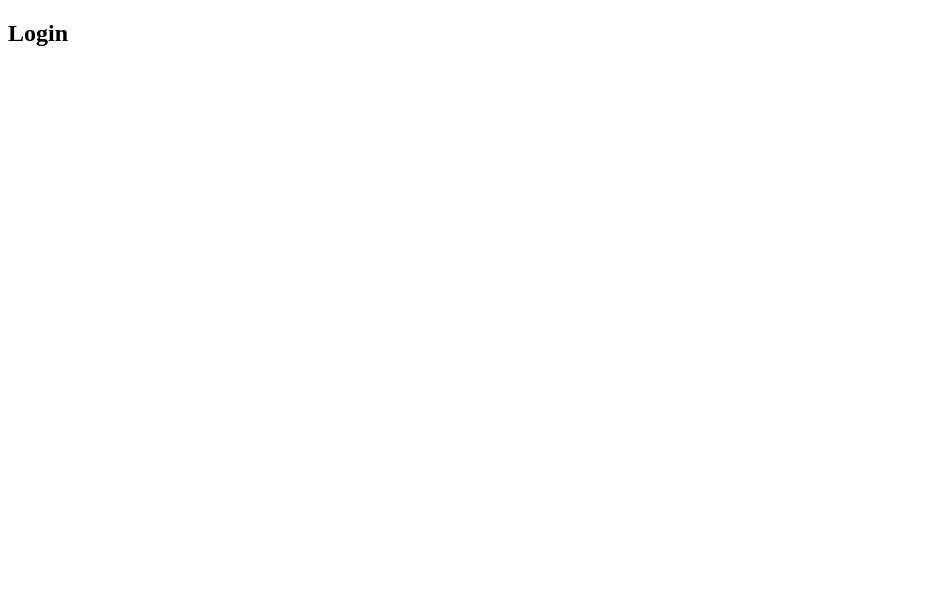
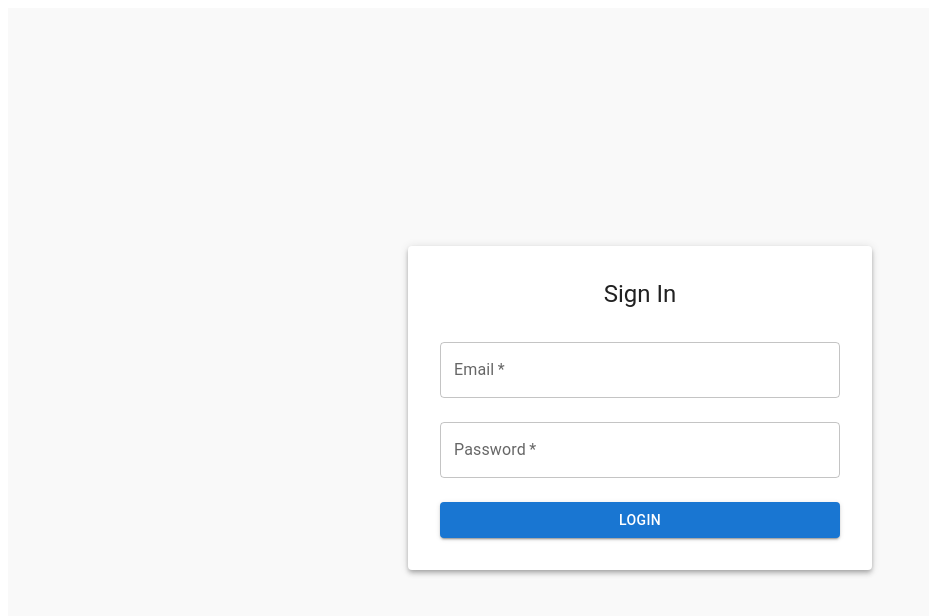
Before and after one commit to GemsForge/aura-logbook-api, a React (Vite) app in the folder aura-ui/: page /login in a window 1280 px wide. Shown: the top 616 px of the page, without its empty margins (0-929 px from the left). Built offline with nearby package versions, Linux system fonts and the light colour scheme; no server answers.

Commit message:
feat(ui): #37 create login form for UI

```diff
--- a/aura-ui/src/api/AuthApi.ts
+++ b/aura-ui/src/api/AuthApi.ts
@@ -1,5 +1,4 @@
 
-import axios from "axios";
 import {
     type LoginRequest,
   type LoginResponse,
@@ -7,15 +6,16 @@ import {
   type UpdateUserRequest,
   type UserProfile,
 } from ".././features/auth/models/index";
+import api from "./api";
 
-const API_BASE = "/api/auth";
+const API_BASE = "/Auth";
 
-export const authApi = {
+export const AuthApi = {
   /**
    * Test connection to the API.
    */
   testConnection: async (): Promise<UserProfile> => {
-    const res = await axios.get(`${API_BASE}/test`);
+    const res = await api.get(`${API_BASE}/test`);
     return res.data;
   },
 
@@ -23,7 +23,7 @@ export const authApi = {
    * Get all users (requires Authorization).
    */
   getAllUsers: async (): Promise<UserProfile[]> => {
-    const res = await axios.get(`${API_BASE}/all`);
+    const res = await api.get(`${API_BASE}/all`);
     return res.data;
   },
 
@@ -31,7 +31,7 @@ export const authApi = {
    * Authenticate user with email and password.
    */
   login: async (payload: LoginRequest): Promise<LoginResponse> => {
-    const res = await axios.post(`${API_BASE}/login`, payload);
+    const res = await api.post(`${API_BASE}/login`, payload);
     return res.data;
   },
 
@@ -39,7 +39,7 @@ export const authApi = {
    * Register a new user.
    */
   register: async (payload: RegisterRequest): Promise<string> => {
-    const res = await axios.post(`${API_BASE}/register`, payload);
+    const res = await api.post(`${API_BASE}/register`, payload);
     return res.data;
   },
 
@@ -47,7 +47,7 @@ export const authApi = {
    * Update the current authenticated user's profile.
    */
   updateUser: async (payload: UpdateUserRequest): Promise<string> => {
-    const res = await axios.put(`${API_BASE}/update`, payload);
+    const res = await api.put(`${API_BASE}/update`, payload);
     return res.data;
   },
 };
--- a/aura-ui/src/pages/Login.tsx
+++ b/aura-ui/src/pages/Login.tsx
@@ -1,4 +1,94 @@
+import { useState } from "react";
+import {
+  Box,
+  Button,
+  TextField,
+  Typography,
+  Paper,
+  CircularProgress,
+} from "@mui/material";
+import { useNavigate } from "react-router-dom";
+import { useDispatch } from "react-redux";
+import { loginSuccess } from "../store/slices/authSlice";
+import { AuthApi } from "../api/AuthApi";
+
 const Login = () => {
-  return <h2>Login</h2>
-}
+  const [email, setEmail] = useState("");
+  const [password, setPassword] = useState("");
+  const [errorMsg, setErrorMsg] = useState("");
+  const [loading, setLoading] = useState(false);
+
+  const navigate = useNavigate();
+  const dispatch = useDispatch();
+
+  const handleSubmit = async (e: React.FormEvent) => {
+    e.preventDefault();
+    setErrorMsg("");
+    setLoading(true);
+
+    try {
+      const response = await AuthApi.login({ email, password });
+      dispatch(loginSuccess({ token: response.token, email }));
+      navigate("/dashboard");
+    } catch (error: any) {
+      setErrorMsg(error?.response?.data || "Login failed. Please try again.");
+    } finally {
+      setLoading(false);
+    }
+  };
+
+  return (
+    <Box
+      display="flex"
+      alignItems="center"
+      justifyContent="center"
+      minHeight="100vh"
+      sx={{ backgroundColor: "#f9f9f9" }}>
+      <Paper elevation={4} sx={{ padding: 4, width: 400 }}>
+        <Typography variant="h5" mb={2} textAlign="center">
+          Sign In
+        </Typography>
+
+        <form onSubmit={handleSubmit}>
+          <TextField
+            label="Email"
+            type="email"
+            value={email}
+            onChange={(e) => setEmail(e.target.value)}
+            fullWidth
+            margin="normal"
+            required
+          />
+
+          <TextField
+            label="Password"
+            type="password"
+            value={password}
+            onChange={(e) => setPassword(e.target.value)}
+            fullWidth
+            margin="normal"
+            required
+          />
+
+          {errorMsg && (
+            <Typography color="error" variant="body2" mt={1}>
+              {errorMsg}
+            </Typography>
+          )}
+
+          <Button
+            type="submit"
+            variant="contained"
+            color="primary"
+            fullWidth
+            sx={{ mt: 2 }}
+            disabled={loading}>
+            {loading ? <CircularProgress size={24} /> : "Login"}
+          </Button>
+        </form>
+      </Paper>
+    </Box>
+  );
+};
+
 export default Login;
```
